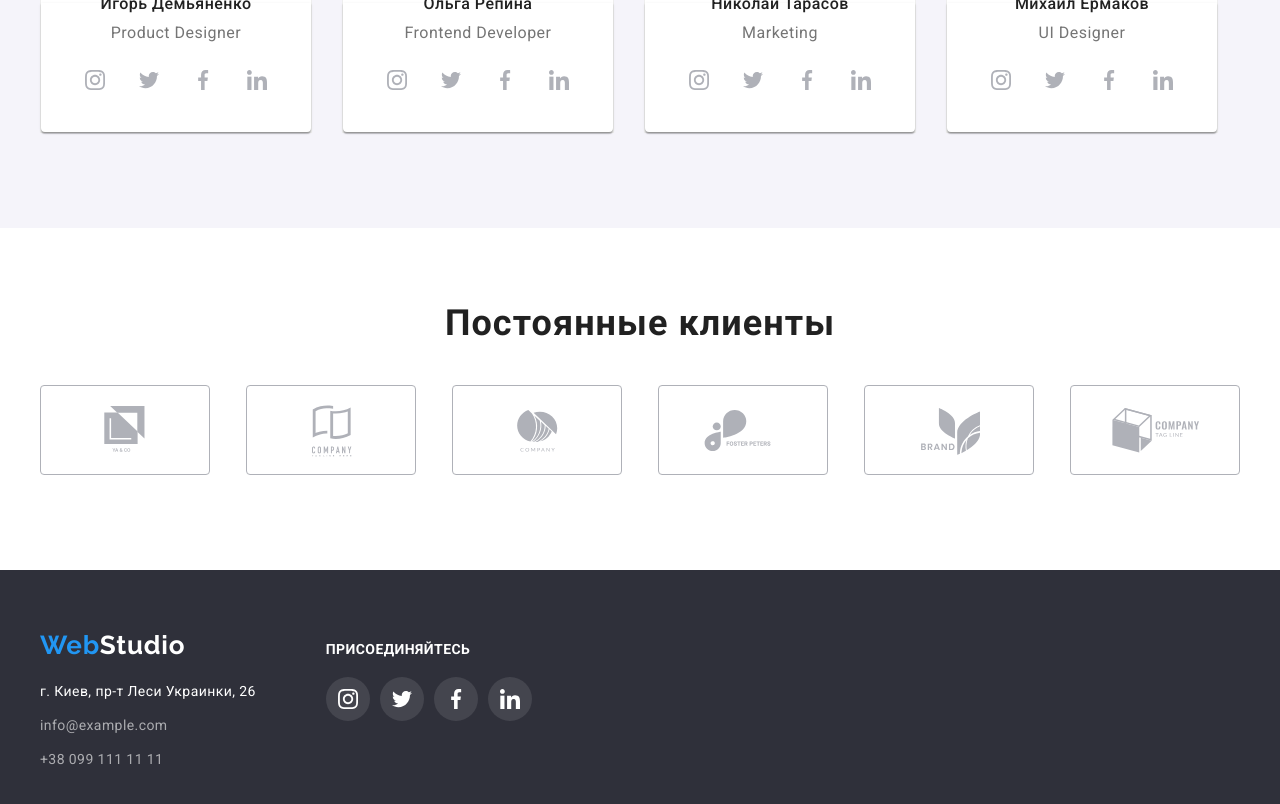
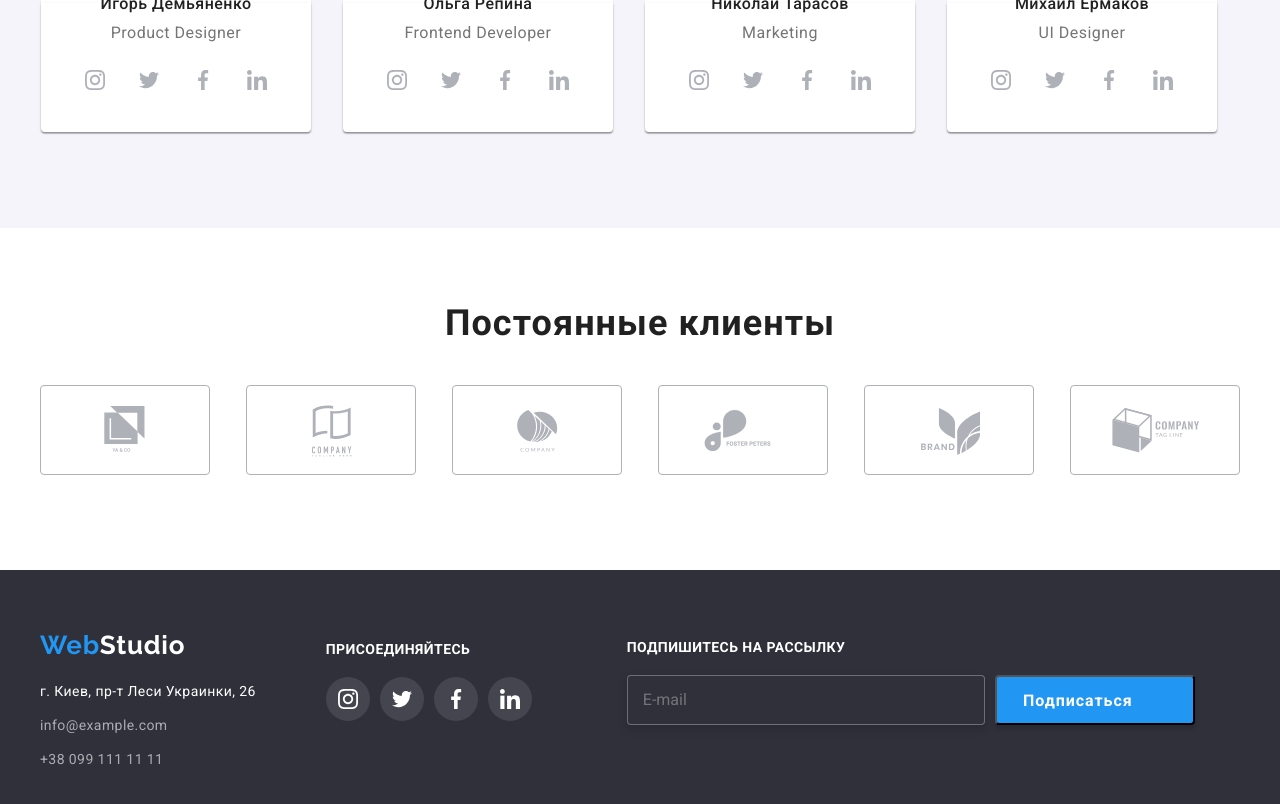
Before and after one commit to ivanbilotserkivskiy/goit-markup-hw-06, a plain HTML site: page index.html in a window 1280 px wide. Shown: the part 1998-2802 px from the top of the page. Drawn offline with nearby package versions, Linux system fonts and the light colour scheme.

Commit message:
Update index.html

```diff
--- a/index.html
+++ b/index.html
@@ -375,6 +375,14 @@
                     </li>
                 </ul>
             </div>
+            <div class="footer-form-div">
+                <form class="footer-form" action="#">
+                    <label class="footer-form-label"> Подпишитесь на рассылку </label>
+                    <div class="footer-form-input-div"><input type="email" class="footer-form-input" name="footer-email-input" placeholder="E-mail">
+                    <button class="footer-form-button" type="submit">Подписаться<svg class="footer-form-button-icon"><use href="./images/sprite.svg#icon-icon-send"></use></svg></button>
+                    </div>
+                </form>
+            </div>
         </div>
     </footer>
     <!-- Modal window -->
@@ -413,7 +421,7 @@
 
                 </textarea>
                 <input type="checkbox" name="user-license" id="license-check" class="modal-form-check-license visually-hidden">
-                <label for="license-check" class="modal-form-label-policy">Соглашаюсь с рассылкой и принимаю <a href="">Условия договора</a> </label>
+                <label for="license-check" class="modal-form-label-policy">Соглашаюсь с рассылкой и принимаю <a clas="modal-form-license-link" href="">Условия договора</a> </label>
                 <button type="submit" class="modal-form-button">Oтправить</button>
             </form>
         </div>
```
